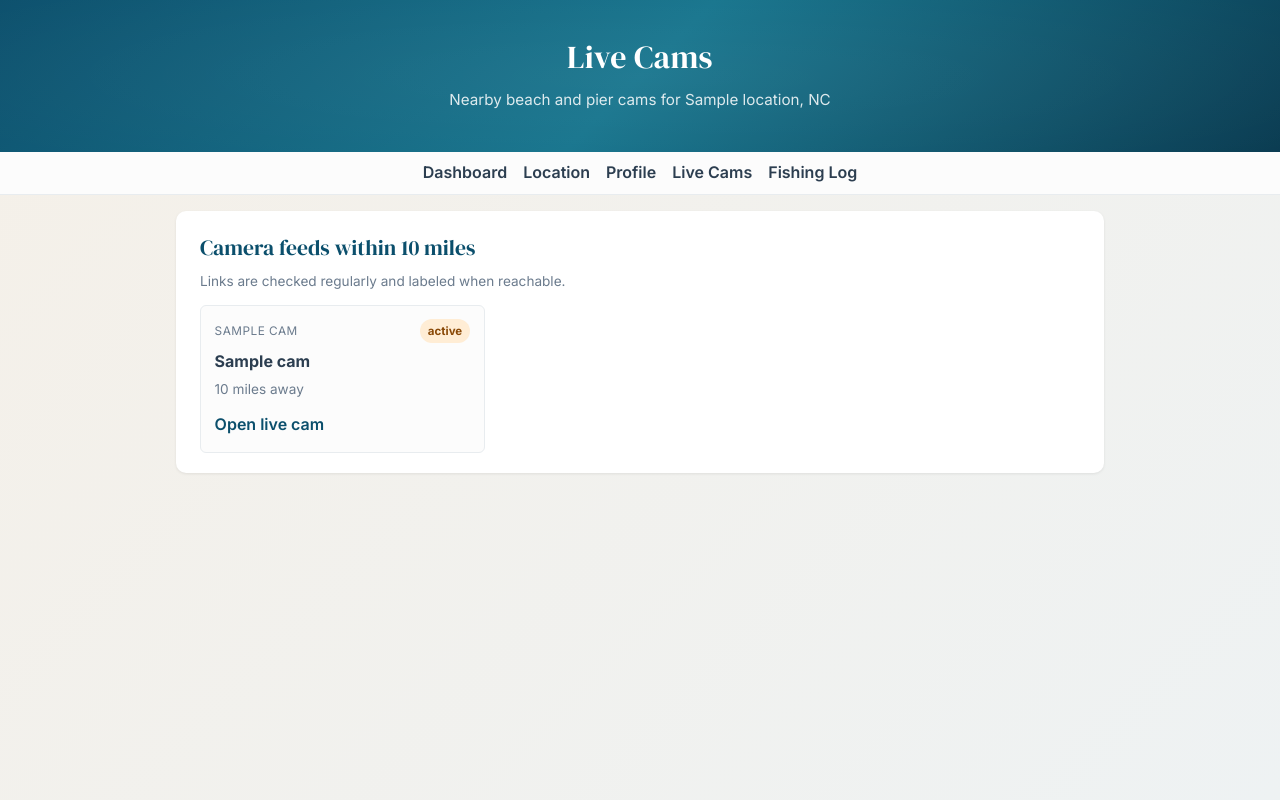
After one commit to ConnnnerDay/surf-pier-forecast, a Flask app: template templates/live_cams.html in a window 1280 px wide. The commit adds this page. Run offline with Flask 3, Linux system fonts and the light colour scheme; the template is opened without the code that fills it: most values are stand-ins (such as "Sample title", 1, 10 or a date in 2020).

Commit message:
Add dedicated Live Cams page with status badges

```diff
--- a/static/style.css
+++ b/static/style.css
@@ -1622,6 +1622,81 @@ h2 {
   line-height: 1.45;
 }
 
+
+
+.live-cams-page-card {
+  background: var(--white);
+  border-radius: var(--radius);
+  box-shadow: var(--shadow-sm);
+  padding: 1.25rem 1.5rem;
+}
+
+.live-cam-grid {
+  display: grid;
+  grid-template-columns: repeat(auto-fill, minmax(240px, 1fr));
+  gap: 0.8rem;
+}
+
+.live-cam-card {
+  border: 1px solid var(--border-light);
+  background: var(--card-bg);
+  border-radius: var(--radius-sm);
+  padding: 0.85rem;
+}
+
+.live-cam-card h3 {
+  font-size: 1rem;
+  margin: 0.4rem 0 0.3rem;
+}
+
+.live-cam-card p {
+  margin: 0;
+  color: var(--text-muted);
+  font-size: 0.85rem;
+}
+
+.live-cam-card-top {
+  display: flex;
+  justify-content: space-between;
+  align-items: center;
+  gap: 0.5rem;
+}
+
+.live-cam-type {
+  font-size: 0.74rem;
+  color: var(--text-muted);
+  text-transform: uppercase;
+  letter-spacing: 0.04em;
+}
+
+.live-cam-status {
+  font-size: 0.72rem;
+  font-weight: 700;
+  border-radius: 999px;
+  padding: 0.15rem 0.5rem;
+}
+
+.live-cam-status.is-live {
+  color: #116530;
+  background: #dcfce7;
+}
+
+.live-cam-status.is-down {
+  color: #8a4907;
+  background: #ffedd5;
+}
+
+.live-cam-open-link {
+  display: inline-block;
+  margin-top: 0.7rem;
+  text-decoration: none;
+  color: var(--ocean);
+  font-weight: 600;
+}
+
+.live-cam-open-link:hover {
+  text-decoration: underline;
+}
 /* ---------- Natural forage / bait in the water ---------- */
 
 .forage-section {
--- /dev/null
+++ b/templates/live_cams.html
@@ -0,0 +1,47 @@
+<!DOCTYPE html>
+<html lang="en">
+<head>
+    <meta charset="UTF-8">
+    <meta name="viewport" content="width=device-width, initial-scale=1.0">
+    <title>Live Cams &mdash; Surf &amp; Pier Fishing Forecast</title>
+    <link rel="preconnect" href="https://fonts.googleapis.com">
+    <link rel="preconnect" href="https://fonts.gstatic.com" crossorigin>
+    <link href="https://fonts.googleapis.com/css2?family=Inter:wght@400;500;600;700&family=DM+Serif+Display&display=swap" rel="stylesheet">
+    <link rel="stylesheet" href="{{ url_for('static', filename='style.css') }}">
+    {% include 'partials/_theme_bootstrap.html' %}
+</head>
+<body class="forecast-page">
+    <header>
+        <div class="header-inner">
+            <h1>Live Cams</h1>
+            <p class="subtitle">Nearby beach and pier cams for {{ location.name }}, {{ location.state }}</p>
+        </div>
+    </header>
+
+    {% include 'partials/_main_nav.html' %}
+
+    <main>
+        <section class="live-cams-page-card">
+            <h2>Camera feeds within {{ live_cam_radius_miles }} miles</h2>
+            <p class="section-sub">Links are checked regularly and labeled when reachable.</p>
+            {% if nearby_live_cams %}
+            <div class="live-cam-grid">
+                {% for cam in nearby_live_cams %}
+                <article class="live-cam-card">
+                    <div class="live-cam-card-top">
+                        <span class="live-cam-type">{{ cam.cam_type|title }} cam</span>
+                        <span class="live-cam-status {% if cam.is_live %}is-live{% else %}is-down{% endif %}">{{ cam.status_label }}</span>
+                    </div>
+                    <h3>{{ cam.name }}</h3>
+                    <p>{{ cam.distance_miles }} miles away</p>
+                    <a class="live-cam-open-link" href="{{ cam.url }}" target="_blank" rel="noopener noreferrer">Open live cam</a>
+                </article>
+                {% endfor %}
+            </div>
+            {% else %}
+            <p class="live-cam-empty">No public live cams found nearby.{% if not pier_cams_enabled %} Pier cams are hidden by your fishing profile.{% endif %}</p>
+            {% endif %}
+        </section>
+    </main>
+</body>
+</html>
--- a/templates/partials/_main_nav.html
+++ b/templates/partials/_main_nav.html
@@ -6,6 +6,7 @@
     <li><a href="{{ url_for('views.index') }}">Dashboard</a></li>
     <li><a href="{{ url_for('views.setup') }}">Location</a></li>
     <li><a href="{{ url_for('views.profile') }}">Profile</a></li>
+    <li><a href="{{ url_for('views.live_cams') }}">Live Cams</a></li>
     <li><a href="{{ url_for('views.index') }}#fish-log">Fishing Log</a></li>
     {% if user %}
     <li><a href="{{ url_for('auth.account') }}">Account</a></li>
```
Also changed, not shown: templates/index.html (+0 -20 lines), tests/test_app.py (+14 -0 lines), web/views.py (+73 -10 lines).
